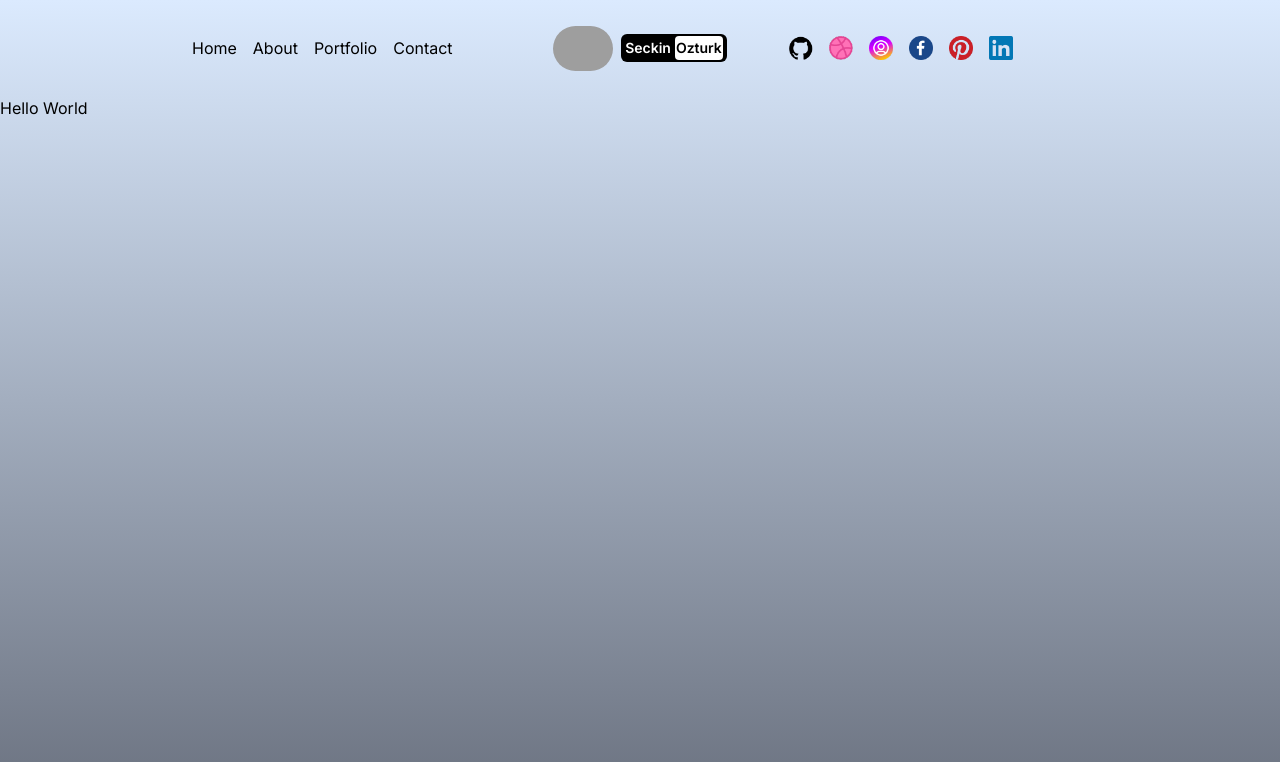
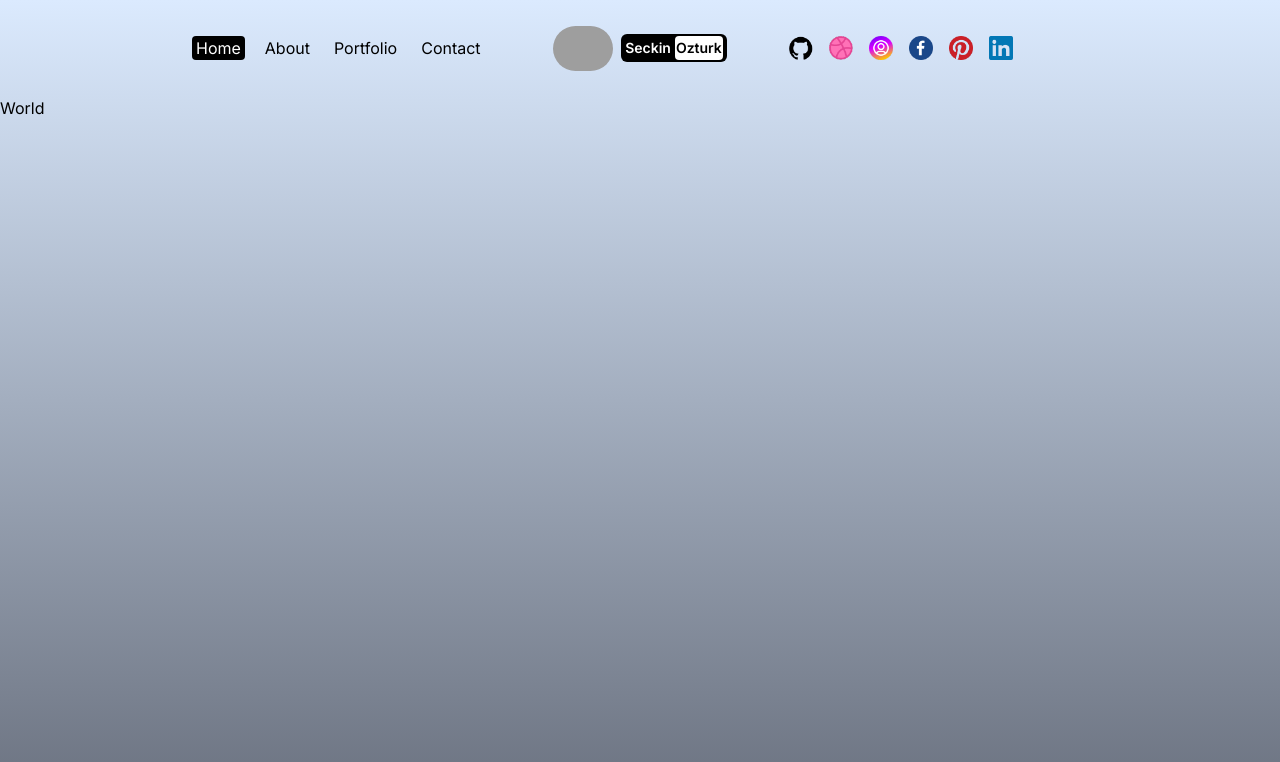
Before and after one commit to Franseck/PortfolioNextJS, a Next.js app: page / in a window 1280 px wide. Shown: the top 762 px of the page. Built offline with nearby package versions, Linux system fonts and the light colour scheme; grey boxes are pictures that could not be loaded.

Commit message:
navlinks

```diff
--- a/src/app/page.jsx
+++ b/src/app/page.jsx
@@ -1,5 +1,14 @@
+
+
 const Homepage = () => {
-  return <div>Hello World</div>;
+  return <div className="flex flex-col">
+<div className="h-1/2">
+
+</div>
+<div className="h-1/2"></div>
+
+
+     World</div>;
 };
 
 export default Homepage;
--- a/src/components/Navbar.jsx
+++ b/src/components/Navbar.jsx
@@ -2,6 +2,7 @@
 import Link from "next/link"
 import { useState } from "react";
 import Image from "next/image";
+import NavLink from "./navLink";
 
 
 const links = [
@@ -17,7 +18,7 @@ const [open, setOpen] = useState(false)
     <div className="h-full flex items-center justify-between px-4 sm:px-8 md:px-12 lg:px-20 xl:px-48">
       <div className="hidden md:flex gap-4 w-1/3">
       {links.map(link=>(
-            <Link href={link.url} key={link.title}>{link.title}</Link>
+            <NavLink link={link} key={link.title} />
           ))}
       </div>
       <div className="flex gap-2 text-center justify-center items-center w-1/3">
--- /dev/null
+++ b/src/components/navLink.jsx
@@ -0,0 +1,16 @@
+"use client";
+
+import Link from "next/link";
+import { usePathname } from "next/navigation";
+
+const NavLink = ({ link }) => {
+  const pathName = usePathname();
+
+  return (
+    <Link className={`rounded h-6 px-1  text-center items-center ${pathName === link.url && "bg-black text-white "}`} href={link.url}>
+      {link.title}
+    </Link>
+  );
+};
+
+export default NavLink;
```
